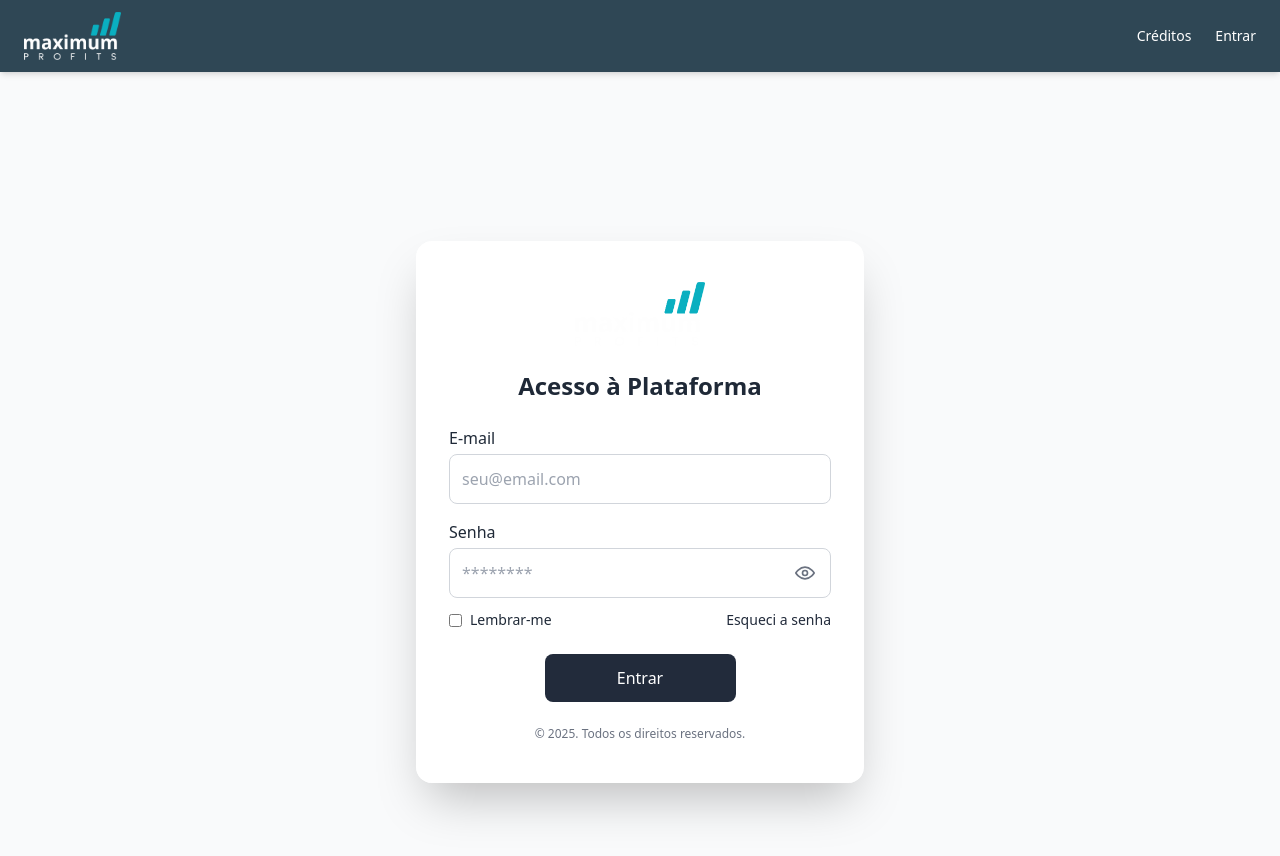
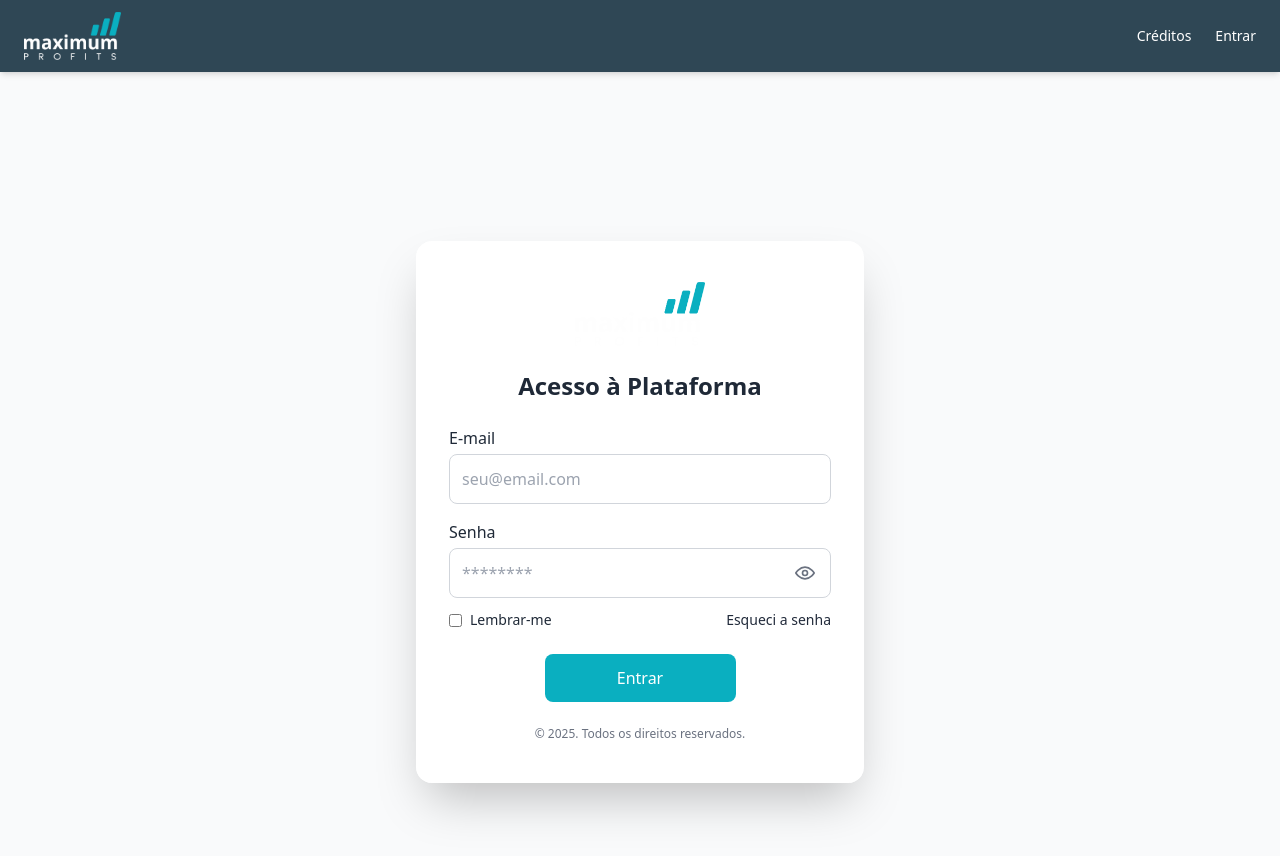
Before and after one commit to skcbroo/front_maximum, a React (Vite) app: page /login in a window 1280 px wide. Shown: the top 856 px of the page. Built offline with nearby package versions, Linux system fonts and the light colour scheme.

Commit message:
Update Login.jsx

```diff
--- a/src/pages/Login.jsx
+++ b/src/pages/Login.jsx
@@ -148,7 +148,7 @@ export default function Login() {
     type="submit"
     disabled={loading}
     className={`w-1/2 p-3 rounded-lg text-white transition ${
-      loading ? "bg-gray-500 cursor-not-allowed" : "bg-[#222B3B] hover:bg-[#1a212f]"
+      loading ? "bg-gray-500 cursor-not-allowed" : "bg-[#0AAFC0] hover:bg-[#1a212f]"
     }`}
   >
     {loading ? "Entrando..." : "Entrar"}
```
